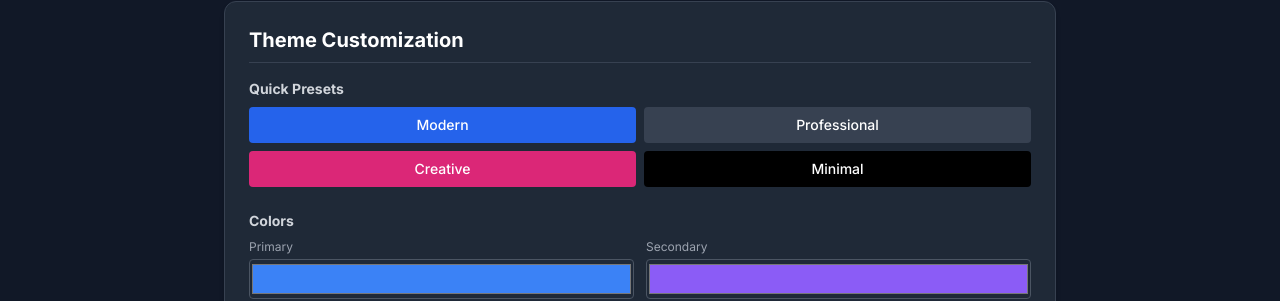
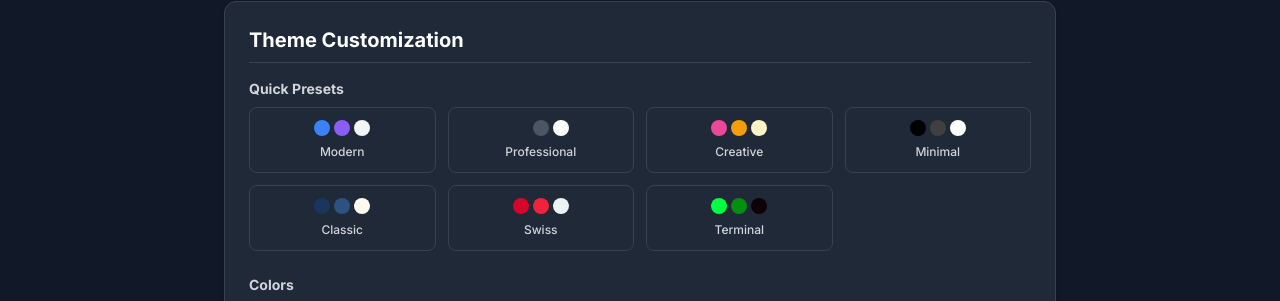
Before and after one commit to nos486/resumax, a Vue app in the folder packages/frontend/: page /dashboard in a window 1280 px wide. Shown: the part 305-606 px from the top of the page. Built offline with nearby package versions, Linux system fonts and the light colour scheme; no server answers; sample sign-in values are in the browser's storage.

Commit message:
Feat: Add more presets and use accent color for section titles

```diff
--- a/packages/frontend/src/components/ThemeCustomizer.vue
+++ b/packages/frontend/src/components/ThemeCustomizer.vue
@@ -61,6 +61,48 @@ const presets = {
       accent: '#000000'
     },
     font: 'Roboto',
+    layout: '1-column',
+    borderRadius: 'none'
+  },
+  classic: {
+    colors: {
+      primary: '#1a365d',
+      secondary: '#2c5282',
+      background: '#fffaf0',
+      surface: '#ffffff',
+      text: '#2d3748',
+      textSecondary: '#4a5568',
+      accent: '#c53030'
+    },
+    font: 'Playfair Display',
+    layout: '1-column',
+    borderRadius: 'none'
+  },
+  swiss: {
+    colors: {
+      primary: '#d90429',
+      secondary: '#ef233c',
+      background: '#edf2f4',
+      surface: '#ffffff',
+      text: '#2b2d42',
+      textSecondary: '#8d99ae',
+      accent: '#d90429'
+    },
+    font: 'Inter',
+    layout: '2-column',
+    borderRadius: 'none'
+  },
+  terminal: {
+    colors: {
+      primary: '#00ff41',
+      secondary: '#008f11',
+      background: '#0d0208',
+      surface: '#0d0208',
+      text: '#00ff41',
+      textSecondary: '#008f11',
+      accent: '#003b00'
+    },
+    font: 'JetBrains Mono',
     layout: '1-column',
     borderRadius: 'none'
   }
@@ -186,11 +228,15 @@ function moveSection(sectionId, from, to) {
     <!-- Presets -->
     <div>
       <h3 class="text-sm font-bold text-gray-300 mb-2">Quick Presets</h3>
-      <div class="grid grid-cols-2 gap-2">
-        <button @click="applyPreset('modern')" class="px-3 py-2 bg-blue-600 hover:bg-blue-700 text-white rounded text-sm font-medium transition">Modern</button>
-        <button @click="applyPreset('professional')" class="px-3 py-2 bg-gray-700 hover:bg-gray-600 text-white rounded text-sm font-medium transition">Professional</button>
-        <button @click="applyPreset('creative')" class="px-3 py-2 bg-pink-600 hover:bg-pink-700 text-white rounded text-sm font-medium transition">Creative</button>
-        <button @click="applyPreset('minimal')" class="px-3 py-2 bg-black hover:bg-gray-900 text-white rounded text-sm font-medium transition">Minimal</button>
+      <div class="grid grid-cols-2 md:grid-cols-4 gap-3">
+        <button v-for="(preset, name) in presets" :key="name" @click="applyPreset(name)" class="flex flex-col items-center gap-2 p-3 rounded-lg border border-gray-700 bg-gray-800 hover:bg-gray-750 hover:border-blue-500 transition group">
+           <div class="flex gap-1">
+             <div class="w-4 h-4 rounded-full" :style="{ background: preset.colors.primary }"></div>
+             <div class="w-4 h-4 rounded-full" :style="{ background: preset.colors.secondary }"></div>
+             <div class="w-4 h-4 rounded-full" :style="{ background: preset.colors.background }"></div>
+           </div>
+           <span class="text-xs font-medium text-gray-300 capitalize group-hover:text-white">{{ name }}</span>
+        </button>
       </div>
     </div>
 
```
